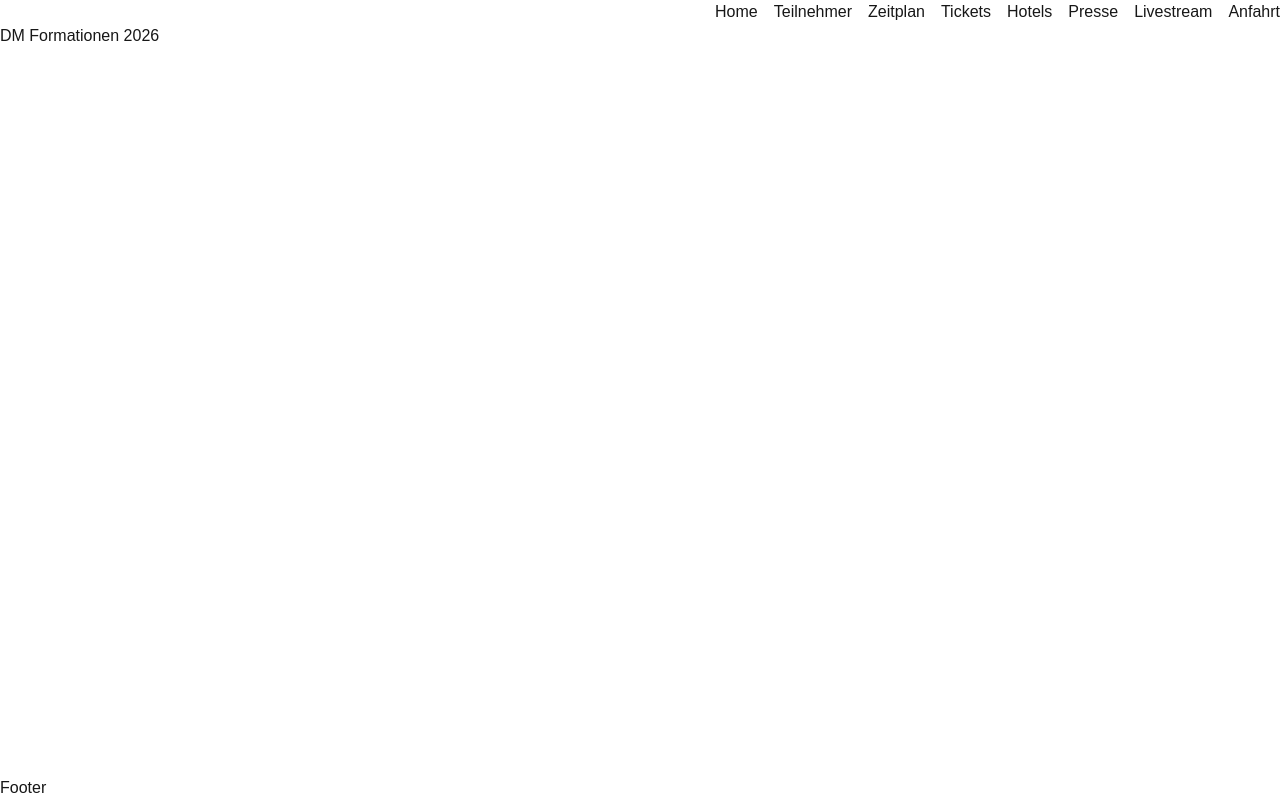
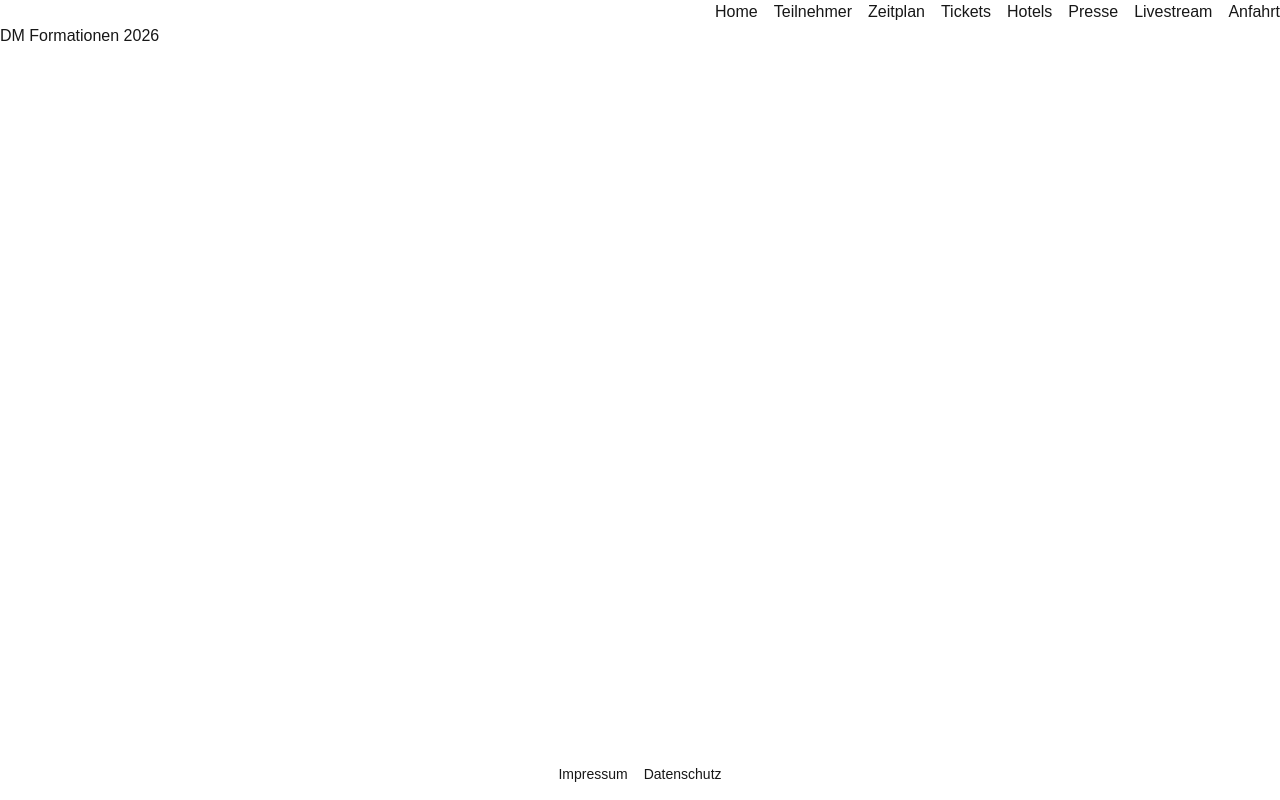
Before and after one commit to TSC-Rot-Gold-Casino-Nurnberg-e-V/dm-formationen, a Next.js app: page / in a window 1280 px wide. Built offline with nearby package versions, Linux system fonts and the light colour scheme.

Commit message:
feat: add links to Impressum and Datenschutz

```diff
--- a/components/Footer.tsx
+++ b/components/Footer.tsx
@@ -1 +1,20 @@
-export const Footer = () => <footer>Footer</footer>;
+import Link from "next/link";
+
+export const Footer = () => (
+  <footer className="container flex gap-4 justify-center py-4 text-sm text-base-200">
+    <Link
+      className="hover:text-base-100 transition-colors"
+      href="https://www.rot-gold-casino.de/impressum"
+      target="_blank"
+    >
+      Impressum
+    </Link>
+    <Link
+      className="hover:text-base-100 transition-colors"
+      href="https://www.rot-gold-casino.de/datenschutzerklaerung"
+      target="_blank"
+    >
+      Datenschutz
+    </Link>
+  </footer>
+);
```
